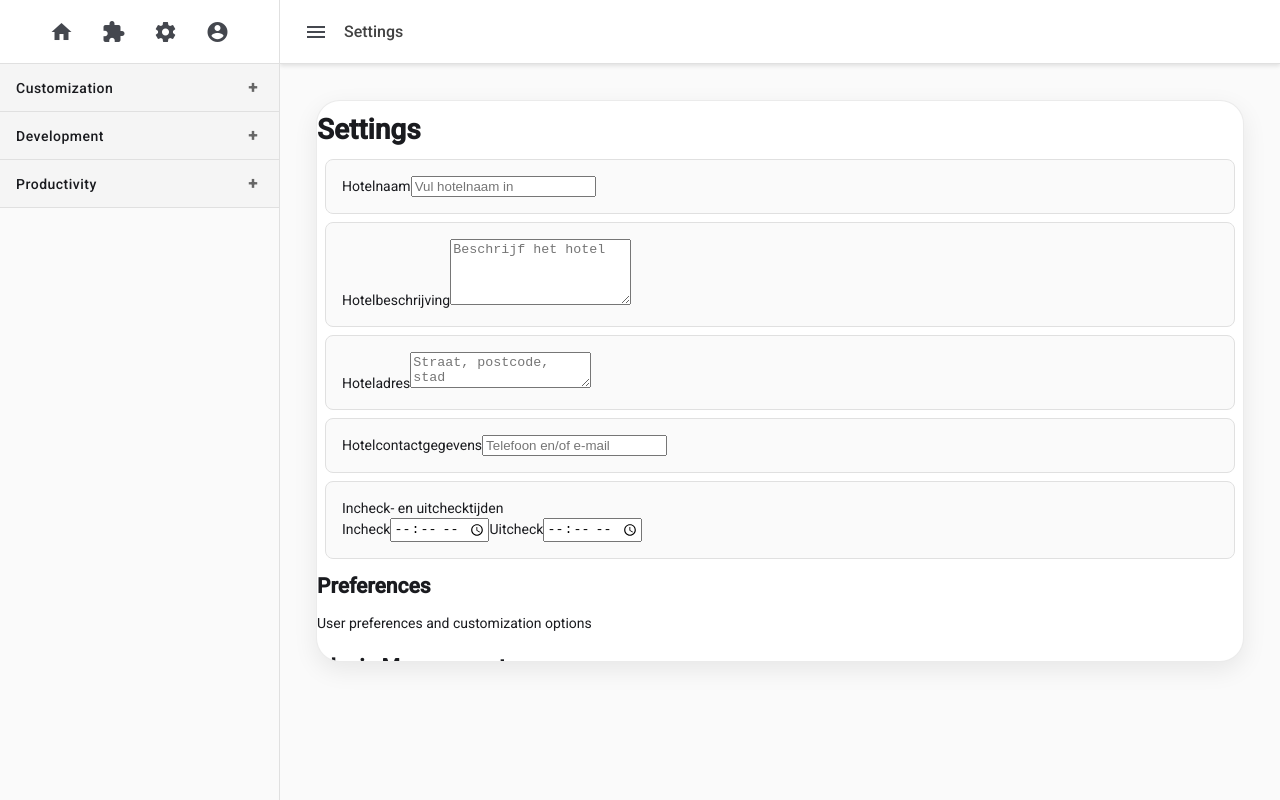
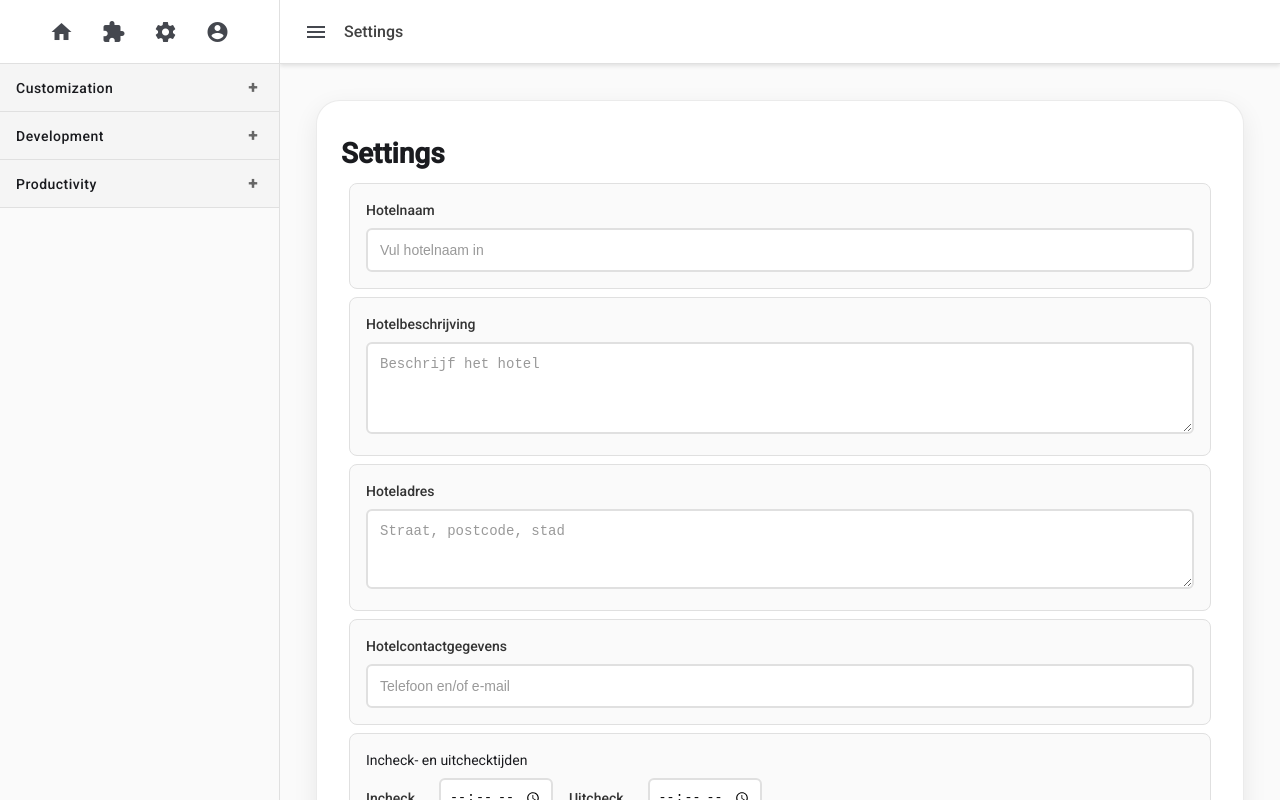
Before and after one commit to hz-andkorrel/modulair-web-platform, an Angular app: page /settings in a window 1280 px wide. Built offline with nearby package versions, Linux system fonts and the light colour scheme.

Commit message:
settings page front end done
as far as possible without the Auth

```diff
--- a/src/app/features/settings/settings.component.html
+++ b/src/app/features/settings/settings.component.html
@@ -31,14 +31,6 @@
       <input id="check-out" name="checkOut" type="time" class="settings-time" aria-label="Uitchecktijd">
     </div>
   </div>
-  <div class="settings-section">
-    <h2>Preferences</h2>
-    <p>User preferences and customization options</p>
-  </div>
-
-  <div class="settings-section">
-    <h2>Plugin Management</h2>
-    <p>Plugin configuration and management settings</p>
-  </div>
+  <button mat-raised-button color="primary" class="save-button" aria-label="Instellingen opslaan">Opslaan</button>
 </div>
 </div>
--- a/src/app/features/settings/settings.component.scss
+++ b/src/app/features/settings/settings.component.scss
@@ -5,8 +5,9 @@
   border-radius: 24px;
   box-shadow: 0 8px 24px rgba(0,0,0,.08);
   overflow: hidden;
-      height: 20vh;
+  padding: 24px;
 }
+
 .settings-container {
   padding: 16px;
 }
@@ -14,7 +15,6 @@
 .settings-section {
   margin-bottom: 24px;
 }
-
 .settings-box {
   padding: 16px;
   border: 1px solid #e0e0e0;
@@ -23,5 +23,84 @@
   margin: 8px;
   height: auto;
   min-height: 16px;
+  box-sizing: border-box;
 
+  label {
+    display: block;
+    margin-bottom: 8px;
+    font-weight: 500;
+    color: #333;
   }
+}
+
+.settings-input, .settings-textarea {
+  width: 100%;
+  padding: 12px;
+  border: 2px solid #e0e0e0;
+  border-radius: 6px;
+  font-size: 14px;
+  transition: border-color 0.2s, box-shadow 0.2s;
+  box-sizing: border-box;
+
+  &:focus {
+    outline: none;
+    border-color: #2196F3;
+    box-shadow: 0 0 0 3px rgba(33, 150, 243, 0.1);
+  }
+
+  &::placeholder {
+    color: #999;
+  }
+}
+.settings-textarea {
+  resize: vertical;
+  min-height: 80px;
+}
+
+.check-times {
+  display: flex;
+  gap: 16px;
+  align-items: center;
+  margin-top: 8px;
+
+  label {
+    margin-bottom: 0;
+    margin-right: 8px;
+  }
+
+  .settings-time {
+    padding: 8px;
+    border: 2px solid #e0e0e0;
+    border-radius: 6px;
+
+    &:focus {
+      outline: none;
+      border-color: #2196F3;
+      box-shadow: 0 0 0 3px rgba(33, 150, 243, 0.1);
+    }
+  }
+}
+.save-button {
+  background-color: #4CAF50;
+  color: #fff;
+  border: none;
+  border-radius: 6px;
+  padding: 16px;
+  float: right;
+  margin-right: 10px;
+  font-size: 18px;
+  font-weight: 600;
+  cursor: pointer;
+  transition: background-color 0.2s;
+  margin-top: 24px;
+  width: 10%;
+
+  &:hover {
+    background-color: #45a049;
+  }
+
+  &:disabled {
+    background-color: #90CAF9;
+    cursor: not-allowed;
+  }
+}
```
Lines whose indentation alone changed are shown as unchanged.
